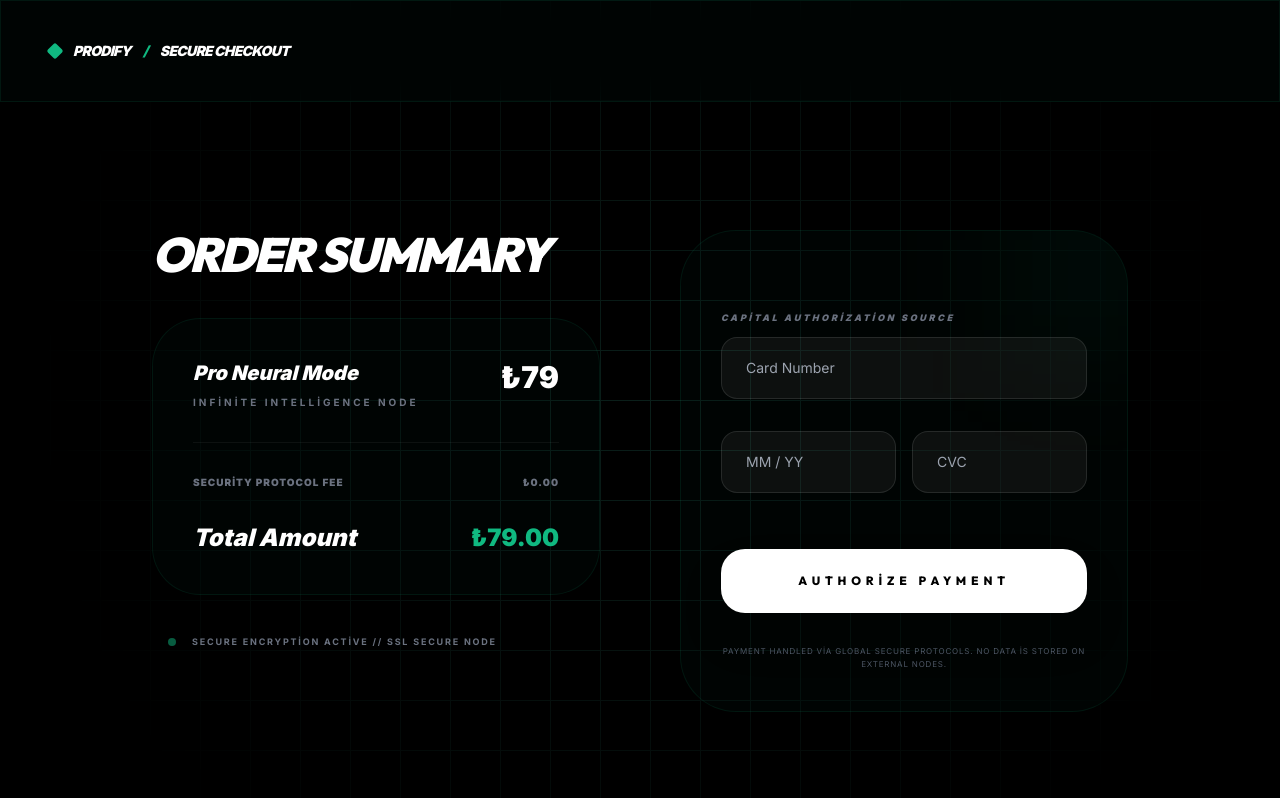
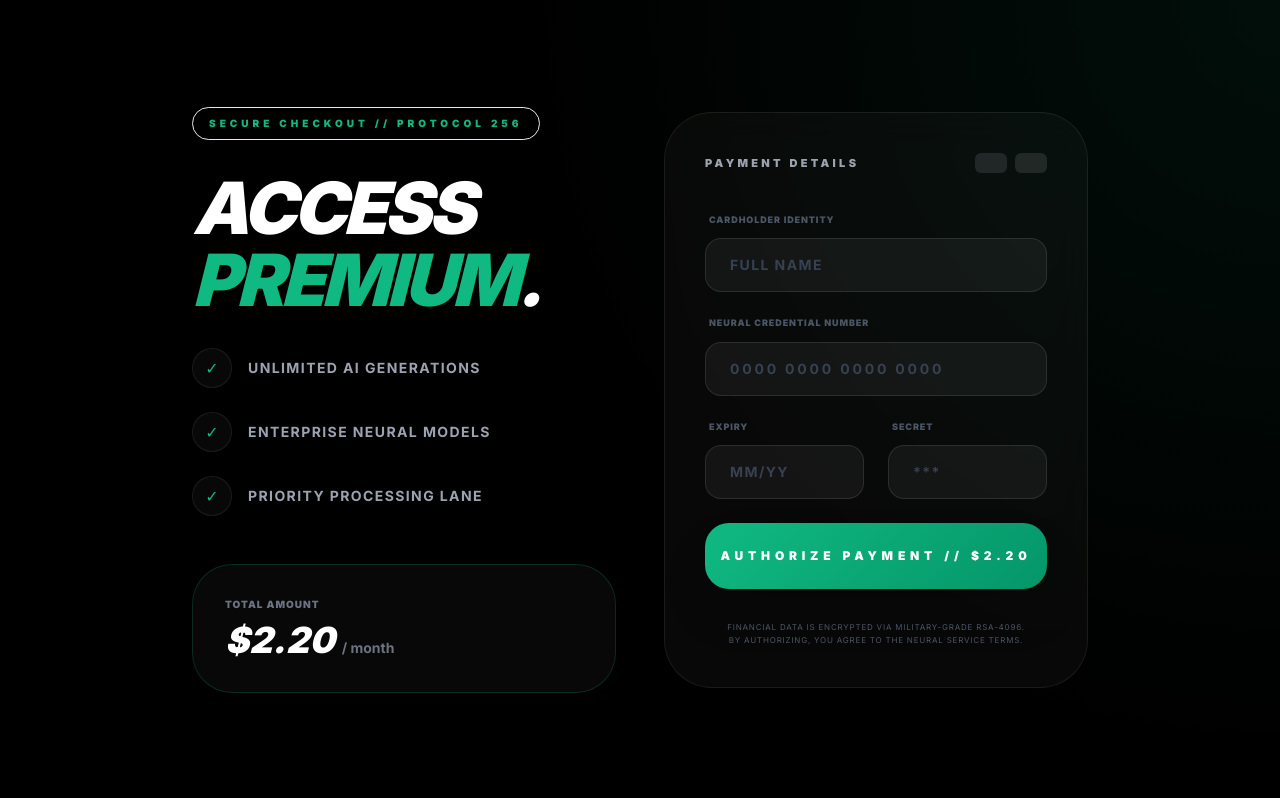
Before and after one commit to westxd123/Repository, a website: page checkout.html in a window 1280 px wide. Drawn offline with nearby package versions, Linux system fonts and the light colour scheme; sample sign-in values are in the browser's storage.

Commit message:
feat: add luxury checkout page for premium simulation

```diff
--- a/checkout.html
+++ b/checkout.html
@@ -1,168 +1,146 @@
 <!DOCTYPE html>
-<html lang="tr">
+<html lang="en">
 <head>
-  <meta charset="UTF-8" />
-  <meta name="viewport" content="width=device-width, initial-scale=1.0" />
-  <title>Complete Checkout — Prodify Enterprise</title>
-  <link rel="preconnect" href="https://fonts.googleapis.com" />
-  <link rel="preconnect" href="https://fonts.gstatic.com" crossorigin />
-  <link href="https://fonts.googleapis.com/css2?family=Outfit:wght@100..900&family=Inter:wght@100..900&display=swap" rel="stylesheet" />
+  <meta charset="UTF-8">
+  <meta name="viewport" content="width=device-width, initial-scale=1.0">
+  <title>Checkout // Prodify Premium</title>
   <script src="https://cdn.tailwindcss.com"></script>
-  <script>
-    tailwind.config = {
-      theme: {
-        extend: {
-          fontFamily: { sans: ['Inter', 'sans-serif'], display: ['Outfit', 'sans-serif'] },
-          colors: {
-            brand: { black: '#000', accent: '#10b981', dark: '#064e3b', glow: '#34d399' }
-          }
-        }
-      }
-    }
-  </script>
+  <link rel="preconnect" href="https://fonts.googleapis.com">
+  <link rel="preconnect" href="https://fonts.gstatic.com" crossorigin>
+  <link href="https://fonts.googleapis.com/css2?family=Inter:wght@400;700;900&display=swap" rel="stylesheet">
   <style>
-    :root { --accent: #10b981; }
     body { background-color: #000; color: #fff; font-family: 'Inter', sans-serif; overflow-x: hidden; }
-
-    .bg-grid {
-      position: fixed; inset: 0;
-      background-image: linear-gradient(to right, #0a1f1a 1px, transparent 1px), linear-gradient(to bottom, #0a1f1a 1px, transparent 1px);
-      background-size: 50px 50px;
-      mask-image: radial-gradient(circle at center, black, transparent 80%);
-      z-index: -1;
-    }
-
-    .glass { background: rgba(6, 78, 59, 0.05); backdrop-filter: blur(24px); border: 1px solid rgba(16, 185, 129, 0.1); }
-
-    .input-premium {
-      background: rgba(255, 255, 255, 0.05) !important;
-      border: 1px solid rgba(255, 255, 255, 0.1);
-      color: white !important;
-      transition: all 0.3s cubic-bezier(0.19, 1, 0.22, 1);
-    }
-    .input-premium:focus {
-      border-color: var(--accent);
-      background: rgba(16, 185, 129, 0.08) !important;
-      box-shadow: 0 0 20px rgba(16, 185, 129, 0.1);
-      outline: none;
-    }
-
-    input:-webkit-autofill {
-        -webkit-box-shadow: 0 0 0 40px #061210 inset !important;
-        -webkit-text-fill-color: #fff !important;
-    }
-
-    .btn-emerald {
-      background: #fff; color: #000;
-      font-family: 'Outfit', sans-serif; font-weight: 800;
-      transition: all 0.4s cubic-bezier(0.19, 1, 0.22, 1);
-    }
-    .btn-emerald:hover {
-      background: var(--accent); color: #fff;
-      box-shadow: 0 15px 30px rgba(16, 185, 129, 0.2);
-    }
-
-    .animate-in { animation: slideUp 0.8s cubic-bezier(0.19, 1, 0.22, 1) forwards; }
-    @keyframes slideUp { from { opacity: 0; transform: translateY(20px); } to { opacity: 1; transform: translateY(0); } }
+    .glass { background: rgba(255, 255, 255, 0.03); backdrop-filter: blur(20px); border: 1px solid rgba(255, 255, 255, 0.08); }
+    .text-impact { font-family: 'Inter', sans-serif; font-weight: 900; letter-spacing: -0.05em; }
+    .input-premium { background: rgba(255, 255, 255, 0.05); border: 1px solid rgba(255, 255, 255, 0.1); transition: all 0.3s cubic-bezier(0.19, 1, 0.22, 1); }
+    .input-premium:focus { border-color: #10b981; background: rgba(16, 185, 129, 0.05); outline: none; box-shadow: 0 0 30px rgba(16, 185, 129, 0.1); }
+    .btn-emerald { background: linear-gradient(135deg, #10b981 0%, #059669 100%); transition: all 0.4s cubic-bezier(0.19, 1, 0.22, 1); cursor: pointer; border: none; font-weight: 900; color: white; }
+    .btn-emerald:hover { transform: translateY(-2px); box-shadow: 0 20px 40px rgba(16, 185, 129, 0.3); filter: brightness(1.1); }
+    .card-glow { position: relative; overflow: hidden; }
+    .card-glow::after { content: ''; position: absolute; top: -50%; left: -50%; width: 200%; height: 200%; background: conic-gradient(from 0deg, transparent, rgba(16, 185, 129, 0.3), transparent 30%); animation: rotate 4s linear infinite; pointer-events: none; z-index: 0; }
+    @keyframes rotate { from { transform: rotate(0deg); } to { transform: rotate(360deg); } }
+    .reveal { opacity: 0; transform: translateY(20px); transition: all 0.8s cubic-bezier(0.19, 1, 0.22, 1); }
+    .reveal.visible { opacity: 1; transform: translateY(0); }
   </style>
 </head>
-<body class="antialiased min-h-screen">
-  <div class="bg-grid"></div>
+<body class="min-h-screen flex items-center justify-center p-6 bg-[radial-gradient(circle_at_top_right,rgba(16,185,129,0.08),transparent_50%)]">
 
-  <nav class="py-10 px-12 border-b border-brand-accent/10 glass">
-    <a href="/" class="text-sm font-black tracking-tighter uppercase italic flex items-center gap-3">
-      <div class="w-3 h-3 bg-brand-accent rounded-sm rotate-45"></div>
-      PRODIFY <span class="text-brand-accent">/</span> SECURE CHECKOUT
-    </a>
-  </nav>
+  <div class="max-w-4xl w-full grid lg:grid-cols-2 gap-12 items-center">
 
-  <main class="max-w-5xl mx-auto py-32 px-6">
-    <div class="grid md:grid-cols-2 gap-20 animate-in">
-      <!-- Order Summary -->
-      <div class="space-y-10">
-        <h1 class="text-5xl font-black font-display italic uppercase tracking-tighter">Order Summary</h1>
-        <div class="glass p-10 rounded-[48px] space-y-8">
-          <div class="flex justify-between items-start pb-8 border-b border-white/5">
-            <div>
-              <p class="text-xl font-black italic">Pro Neural Mode</p>
-              <p class="text-[10px] text-gray-500 uppercase tracking-[0.3em] mt-2 font-bold">Infinite Intelligence Node</p>
+    <!-- Left: Specs & Order -->
+    <div class="reveal" id="order-info">
+      <div class="inline-flex items-center gap-2 px-4 py-2 mb-8 text-[10px] font-black tracking-[0.4em] uppercase border border-brand-accent/30 rounded-full bg-brand-accent/10 text-[#10b981]">Secure Checkout // Protocol 256</div>
+      <h1 class="text-impact text-5xl md:text-7xl italic uppercase mb-8">Access <br/> <span class="text-[#10b981]">Premium</span>.</h1>
+
+      <div class="space-y-6 mb-12">
+        <div class="flex items-center gap-4 group">
+          <div class="w-10 h-10 rounded-full glass flex items-center justify-center text-[#10b981] group-hover:bg-[#10b981] group-hover:text-black transition-all">✓</div>
+          <p class="text-sm font-bold text-gray-400 group-hover:text-white transition-colors uppercase tracking-widest">Unlimited AI Generations</p>
         </div>
-            <p class="text-3xl font-black">₺79</p>
+        <div class="flex items-center gap-4 group">
+          <div class="w-10 h-10 rounded-full glass flex items-center justify-center text-[#10b981] group-hover:bg-[#10b981] group-hover:text-black transition-all">✓</div>
+          <p class="text-sm font-bold text-gray-400 group-hover:text-white transition-colors uppercase tracking-widest">Enterprise Neural Models</p>
         </div>
-          <div class="space-y-4">
-            <div class="flex justify-between text-[10px] font-black uppercase tracking-widest text-gray-500">
-              <span>Security Protocol Fee</span>
-              <span>₺0.00</span>
-            </div>
-            <div class="flex justify-between text-2xl font-black text-white pt-4">
-              <span class="italic">Total Amount</span>
-              <span class="text-brand-accent">₺79.00</span>
+        <div class="flex items-center gap-4 group">
+          <div class="w-10 h-10 rounded-full glass flex items-center justify-center text-[#10b981] group-hover:bg-[#10b981] group-hover:text-black transition-all">✓</div>
+          <p class="text-sm font-bold text-gray-400 group-hover:text-white transition-colors uppercase tracking-widest">Priority Processing Lane</p>
         </div>
       </div>
+
+      <div class="p-8 rounded-[40px] glass border-[#10b981]/20">
+        <p class="text-[10px] font-black text-gray-500 uppercase tracking-widest mb-2">Total Amount</p>
+        <div class="text-4xl font-black italic">$2.20 <span class="text-sm text-gray-500 font-bold not-italic">/ month</span></div>
       </div>
-        <div class="flex items-center gap-4 px-4">
-          <div class="w-2 h-2 bg-brand-accent rounded-full animate-pulse"></div>
-          <p class="text-[9px] text-gray-500 uppercase tracking-[0.2em] font-bold">
-            Secure Encryption Active // SSL Secure Node
+    </div>
+
+    <!-- Right: Pay Card -->
+    <div class="reveal" style="transition-delay: 0.2s">
+      <div class="glass p-10 rounded-[48px] relative z-10">
+        <div class="flex justify-between items-center mb-10">
+          <div class="text-[11px] font-black uppercase tracking-[0.3em] text-gray-400">Payment Details</div>
+          <div class="flex gap-2">
+            <div class="w-8 h-5 bg-white/10 rounded-md"></div>
+            <div class="w-8 h-5 bg-white/10 rounded-md"></div>
+          </div>
+        </div>
+
+        <form id="pay-form" class="space-y-6">
+          <div>
+            <label class="text-[9px] font-black text-gray-600 uppercase tracking-widest block mb-3 px-1">Cardholder Identity</label>
+            <input type="text" placeholder="FULL NAME" required class="input-premium w-full rounded-2xl px-6 py-4 text-sm font-bold text-white uppercase tracking-widest placeholder:text-gray-700"/>
+          </div>
+
+          <div>
+            <label class="text-[9px] font-black text-gray-600 uppercase tracking-widest block mb-3 px-1">Neural Credential Number</label>
+            <input type="text" placeholder="0000 0000 0000 0000" required class="input-premium w-full rounded-2xl px-6 py-4 text-sm font-bold text-white tracking-[0.2em] placeholder:text-gray-700"/>
+          </div>
+
+          <div class="grid grid-cols-2 gap-6">
+            <div>
+              <label class="text-[9px] font-black text-gray-600 uppercase tracking-widest block mb-3 px-1">EXPIRY</label>
+              <input type="text" placeholder="MM/YY" required class="input-premium w-full rounded-2xl px-6 py-4 text-sm font-bold text-white tracking-widest placeholder:text-gray-700"/>
+            </div>
+            <div>
+              <label class="text-[9px] font-black text-gray-600 uppercase tracking-widest block mb-3 px-1">SECRET</label>
+              <input type="password" placeholder="***" required class="input-premium w-full rounded-2xl px-6 py-4 text-sm font-bold text-white tracking-widest placeholder:text-gray-700"/>
+            </div>
+          </div>
+
+          <button type="submit" id="pay-btn" class="btn-emerald w-full py-6 rounded-3xl text-[12px] uppercase tracking-[0.4em] shadow-2xl mt-4">
+            Authorize Payment // $2.20
+          </button>
+        </form>
+
+        <p class="text-[8px] text-gray-600 uppercase tracking-widest text-center mt-8 leading-relaxed">
+          Financial data is encrypted via military-grade RSA-4096. <br/> By authorizing, you agree to the Neural Service Terms.
         </p>
       </div>
     </div>
 
-      <!-- Payment Fields -->
-      <div class="glass p-10 rounded-[56px] space-y-10 relative overflow-hidden">
-        <div class="absolute -top-10 -right-10 w-40 h-40 bg-brand-accent/5 blur-3xl"></div>
-
-        <div class="space-y-8 relative z-10">
-          <div>
-            <label class="text-[9px] font-black uppercase tracking-[0.3em] text-gray-500 block mb-3 italic">Capital Authorization Source</label>
-            <input type="text" placeholder="Card Number" class="input-premium w-full rounded-2xl px-6 py-5 text-sm text-white"/>
   </div>
-          <div class="grid grid-cols-2 gap-4">
-            <input type="text" placeholder="MM / YY" class="input-premium w-full rounded-2xl px-6 py-5 text-sm text-white"/>
-            <input type="text" placeholder="CVC" class="input-premium w-full rounded-2xl px-6 py-5 text-sm text-white"/>
-          </div>
-          <div class="pt-6">
-            <button onclick="handlePurchase()" class="btn-emerald w-full py-6 rounded-3xl text-xs uppercase tracking-[0.4em] shadow-2xl">
-              Authorize Payment
-            </button>
-          </div>
-          <p class="text-[8px] text-gray-600 text-center uppercase tracking-widest leading-relaxed">
-            Payment handled via global secure protocols. No data is stored on external nodes.
-          </p>
-        </div>
-      </div>
-    </div>
-  </main>
 
   <script src="app.js"></script>
   <script>
-    async function handlePurchase() {
+    document.addEventListener('DOMContentLoaded', () => {
+      document.querySelectorAll('.reveal').forEach(el => el.classList.add('visible'));
+
       const user = Auth.getSession();
-      if(!user) return;
+      if (!user) { window.location.href = 'auth.html'; return; }
+
+      document.getElementById('pay-form').onsubmit = async (e) => {
+        e.preventDefault();
+        const btn = document.getElementById('pay-btn');
+        const lang = localStorage.getItem('prodify_lang') || 'en';
+
+        btn.disabled = true;
+        btn.innerHTML = 'PROCESSING ENCRYPTION...';
+        btn.style.opacity = '0.7';
 
         try {
-        const res = await fetch('/api/subscribe', {
+          // Bu kısım simüle edilmiştir - Gerçekte ödeme sonrası callback ile tetiklenir
+          const response = await fetch(`${CONFIG.API_BASE}/api/subscribe`, {
             method: 'POST',
             headers: { 'Content-Type': 'application/json' },
             body: JSON.stringify({ userId: user.id, email: user.email })
           });
-        const data = await res.json();
-        if(data.success) {
-          // Update local session
-          const session = JSON.parse(localStorage.getItem('yazai_session'));
-          session.user.plan = 'premium';
-          localStorage.setItem('yazai_session', JSON.stringify(session));
 
-          alert("Sistem Yetkilendirildi! Premium aboneliğiniz aktif edildi. 🎉");
-          window.location.href = '/profile.html';
+          const result = await response.json();
+          if (!response.ok) throw new Error(result.error);
+
+          showToast(lang === 'tr' ? 'Ödeme başarılı! Premium aktive edildi.' : 'Payment Success! Premium Activated.', 'success');
+
+          // Local session güncelle
+          const updatedUser = { ...user, plan: 'premium' };
+          localStorage.setItem('yazai_session', JSON.stringify({ user: updatedUser, expiry: Date.now() + (24 * 60 * 60 * 1000) }));
+
+          setTimeout(() => { window.location.href = 'profile.html'; }, 2000);
+        } catch (err) {
+          showToast(err.message || 'Payment failed.', 'error');
+          btn.disabled = false;
+          btn.innerHTML = 'Authorize Payment // $2.20';
+          btn.style.opacity = '1';
         }
-      } catch(err) {
-        alert("Ödeme protokolü hatası.");
-      }
-    }
-
-    document.addEventListener('DOMContentLoaded', () => {
-      if(!Auth.getSession()) window.location.href = 'auth.html?mode=register';
+      };
     });
   </script>
 </body>
```
Lines whose indentation alone changed are shown as unchanged.
